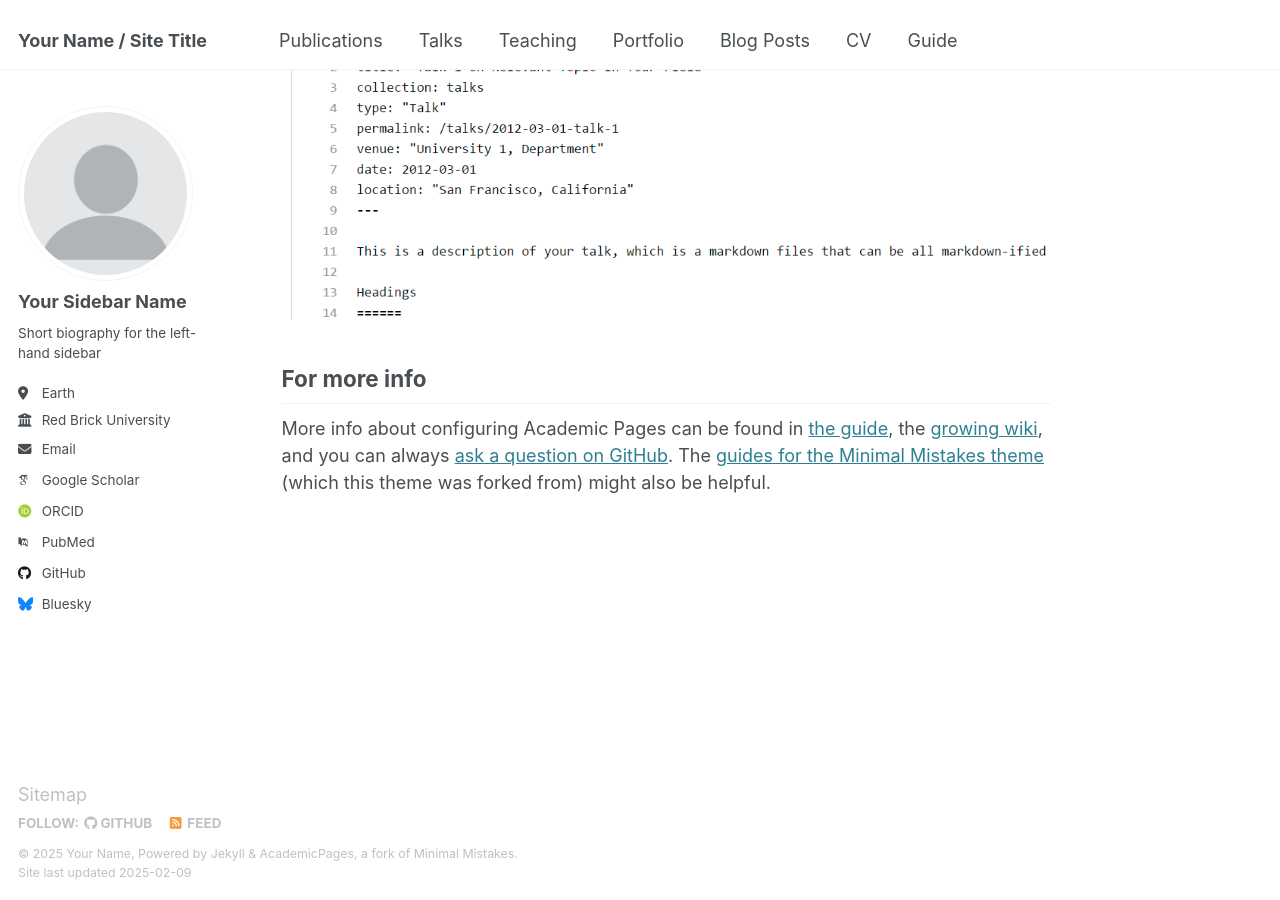
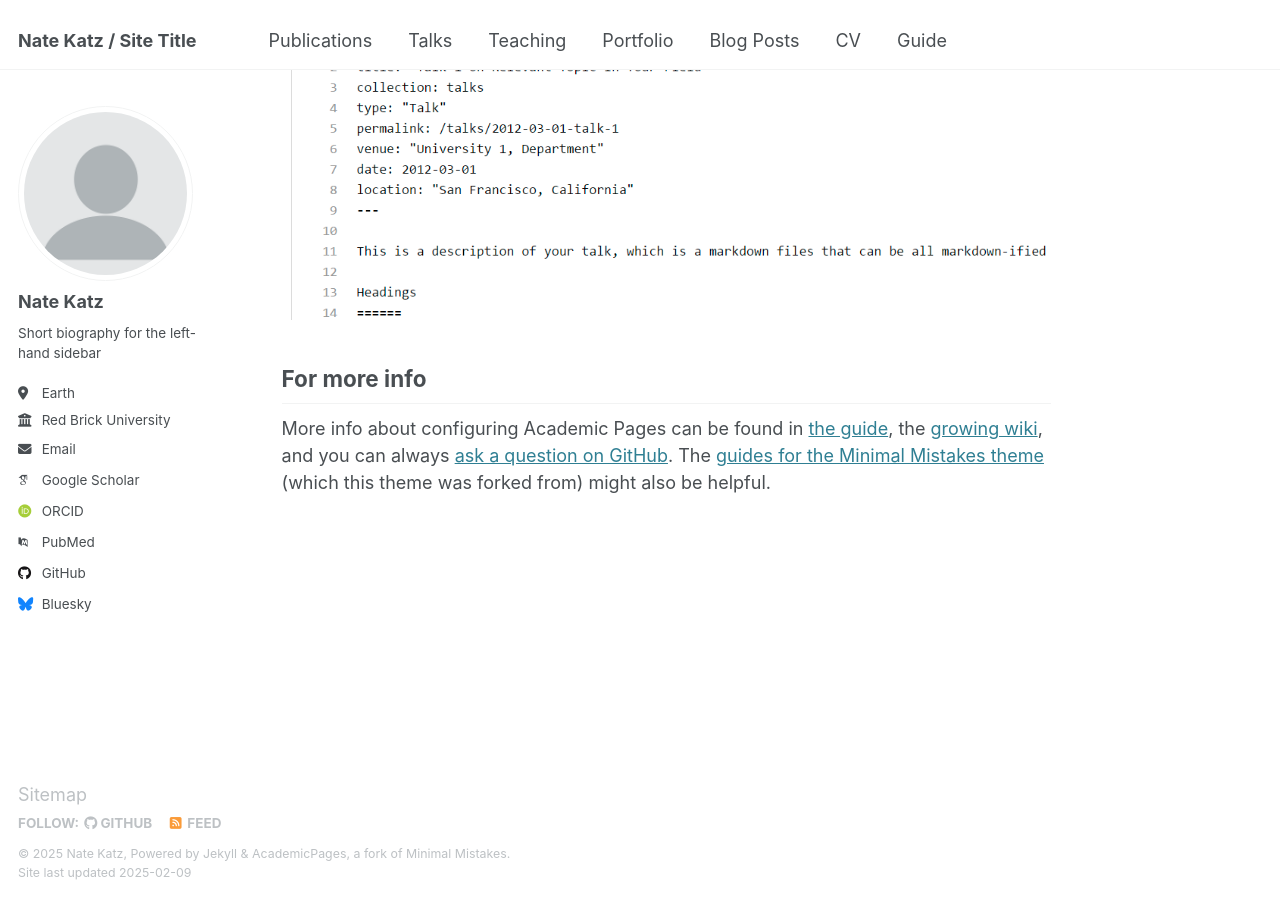
Before and after one commit to natemkatz/natemkatz.gethub.io, a Jekyll site: the page built from _pages/about.md, in a window 1280 px wide and 900 px high, scrolled down 2642 px. Built offline with Jekyll 4.4.1, drawn with Linux system fonts in a browser that asks for light colours; some web fonts are replaced.

Commit message:
Did some changes to test
I added my name and github username to make the website have more info

```diff
--- a/_config.yml
+++ b/_config.yml
@@ -9,9 +9,9 @@
 # Basic Site Settings
 locale                   : "en-US"
 site_theme               : "default"
-title                    : "Your Name / Site Title"
+title                    : "Nate Katz / Site Title"
 title_separator          : "-"
-name                     : &name "Your Name"
+name                     : &name "Nate Katz"
 description              : &description "personal description"
 url                      : https://academicpages.github.io # the base hostname & protocol for your site e.g. "https://[your GitHub username].github.io"
 baseurl                  : "" # the subpath of your site, e.g. "/blog"
@@ -23,7 +23,7 @@ repository               : "academicpages/academicpages.github.io"
 author:
   # Biographic information
   avatar           : "profile.png"
-  name             : "Your Sidebar Name"
+  name             : "Nate Katz"
   pronouns         : # example: "she/her"
   bio              : "Short biography for the left-hand sidebar"
   location         : "Earth"
@@ -45,7 +45,7 @@ author:
   bitbucket        : # Username - Update with your username on the site
   codepen          : # Username
   dribbble         : # Username
-  github           : "academicpages"
+  github           : "natemkatz"
   kaggle           : # Username
   stackoverflow    : # User number or user number and name (i.e., use "1" or "1/jeff-atwood")
 
```
